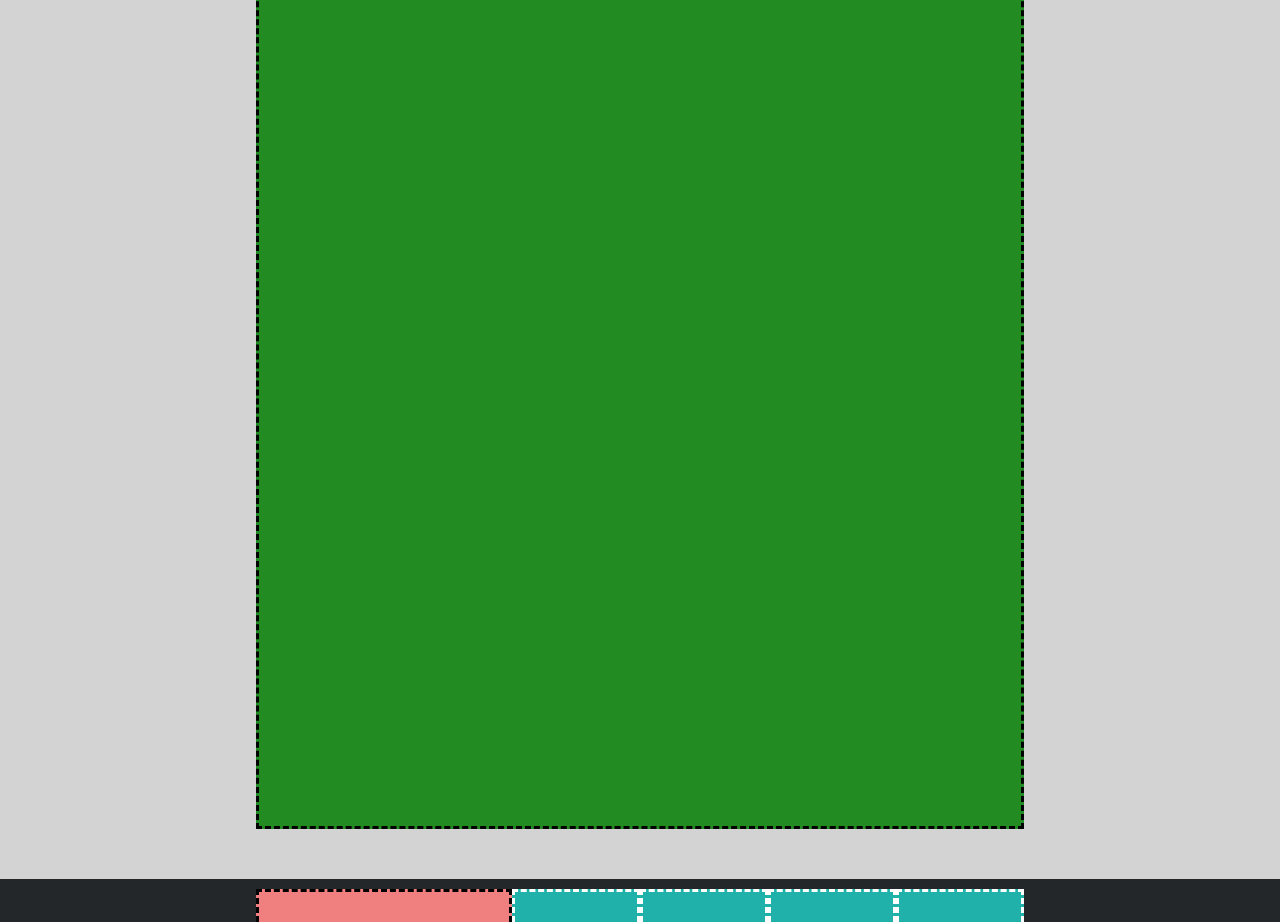
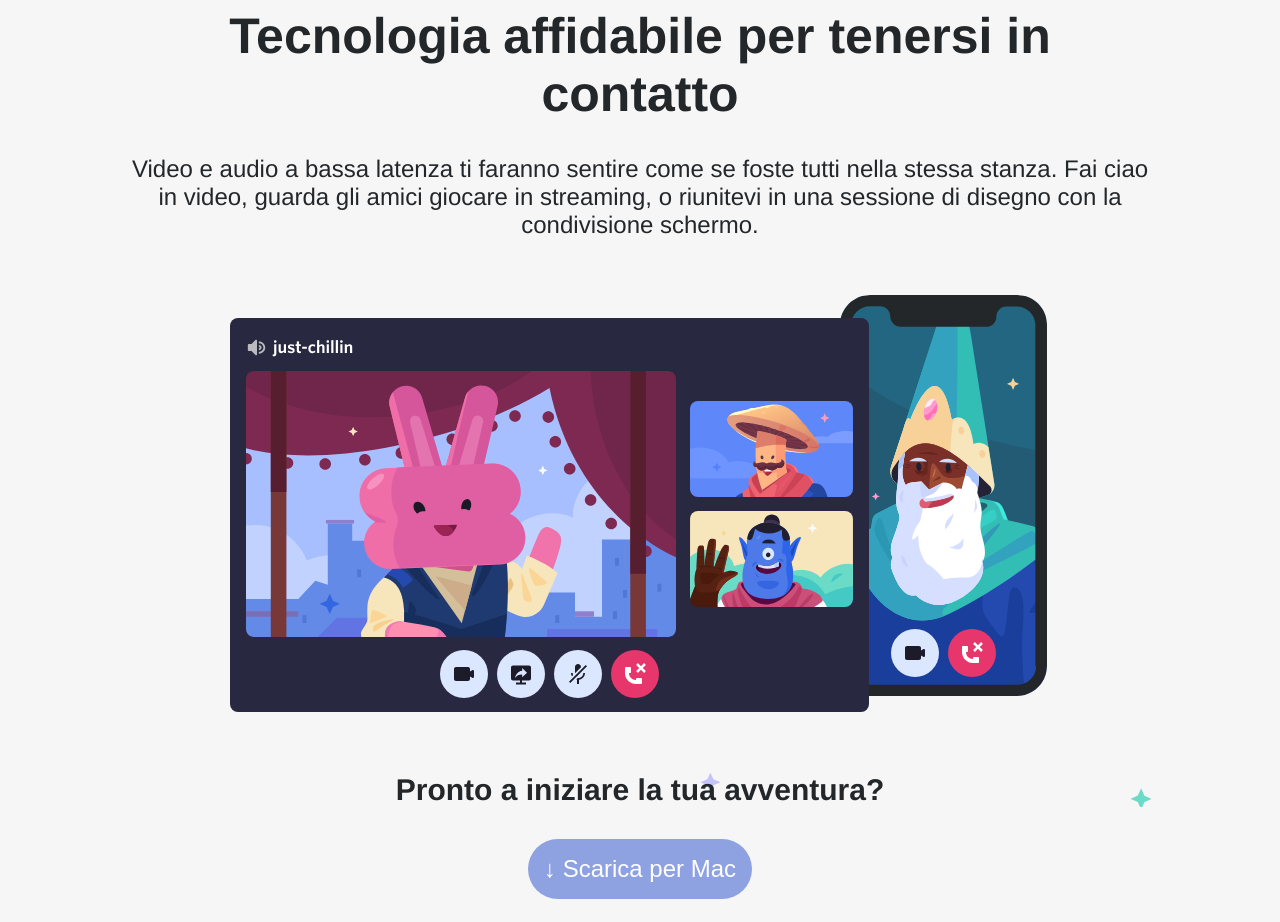
Before and after one commit to EmilioDeChiara3388/htmlcss-discord, a plain HTML site: page index.html in a window 1280 px wide. Shown: the part 2621-3543 px from the top of the page. Drawn offline with Linux system fonts and the light colour scheme.

Commit message:
add: last section main

```diff
--- a/index.html
+++ b/index.html
@@ -82,7 +82,13 @@
 
         <!-- Section 5 -->
         <section class="main-5 main-5-debug">
-            <div class="main-5-1 main-5-1-debug"></div>
+            <div class="main-5-1 main-5-1-debug">
+                <h2 id="technology">Tecnologia affidabile per tenersi in contatto</h2>
+                <p id="technology-text">Video e audio a bassa latenza ti faranno sentire come se foste tutti nella stessa stanza. Fai ciao in video, guarda gli amici giocare in streaming, o riunitevi in una sessione di disegno con la condivisione schermo.</p>
+                <img src="./img/item4-big.svg" alt="">
+                <h3 id="ready">Pronto a iniziare la tua avventura?</h3>
+                <button id="download">&#8595 Scarica per Mac</button>
+            </div>
         </section>
     </main>
 
--- a/style.css
+++ b/style.css
@@ -319,21 +319,54 @@ a{
     margin: auto;
     align-items: center;
     justify-content: center;
+    background-color: #f6f6f6;
 }
 
-.main-5-debug{
+/* .main-5-debug{
     background-color: #d3d3d3;
     height: 1000px;
+} */
+
+.main-5-1{
+    width: 80%;
+    text-align: center;
 }
 
-.main-5-1{
-    width: 60%;
-}
-
-.main-5-1-debug{
+/* .main-5-1-debug{
     background-color: #228b22;
     border: 3px dashed;
     height: 900px;
+} */
+
+#technology{
+    font-size: 50px;
+    margin-top: 8rem;
+    color: #23272a;
+}
+
+#technology-text{
+    font-size: 24px;
+    margin-top: 2rem;
+    color: #23272a;
+}
+
+#ready{
+    font-size: 30px;
+    color: #23272a;
+    background-image: url(./img/stars.svg);
+    background-size: cover;
+    background-repeat: no-repeat;
+}
+
+#download{
+    background-color: #8ea1e1;
+    color: white;
+    padding: 1rem;
+    border-radius: 30px;
+    border: none;
+    font-size: 24px;
+    margin-top: 2rem;
+    margin-bottom: 10rem;
 }
 
 /* Footer */
```
